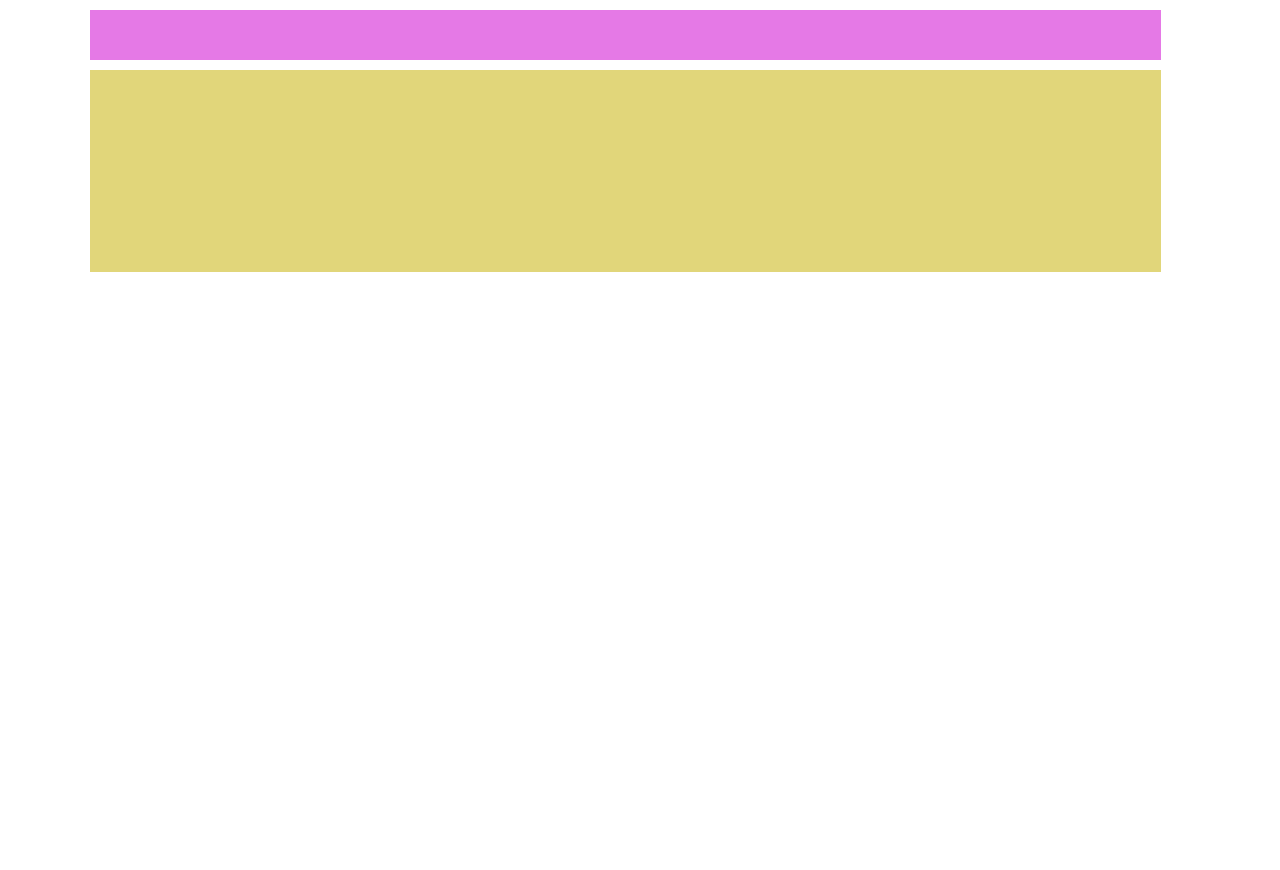
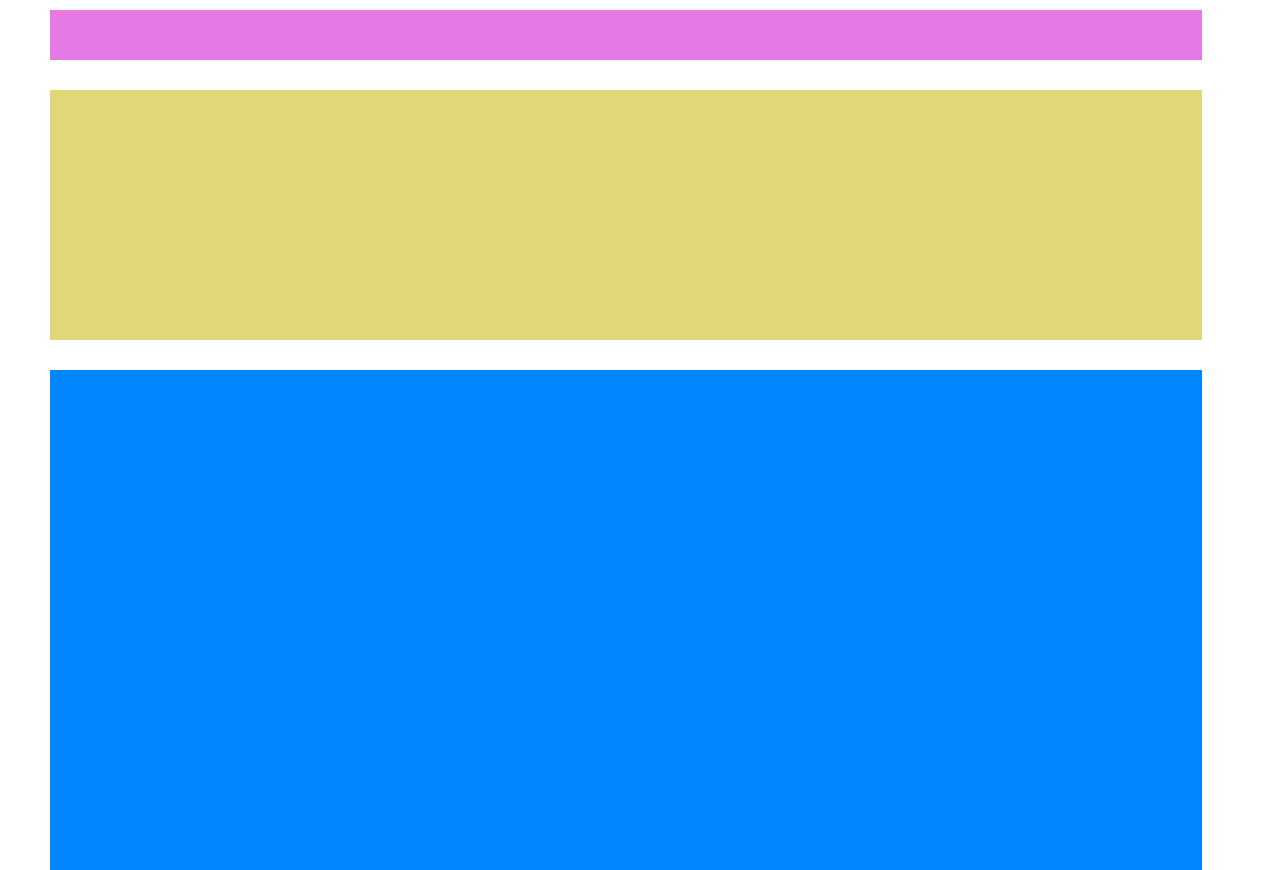
Before and after one commit to dinoarpa98/htmlcss-struttura-wp, a plain HTML site: page index.html in a window 1280 px wide. Before the commit the page ends 800 px from the top, so only its background shows below. Drawn offline with Linux system fonts and the light colour scheme.

Commit message:
setup 3 boards

```diff
--- a/asset/style.css
+++ b/asset/style.css
@@ -8,20 +8,26 @@
 
 body{
     margin-top: 10px;
-    margin-left: 90px;
+    margin-left: 50px;
+    width: 90%;
 }
 
 header{
     border: 1px solid #E579E6;
     background-color: #E579E6;
-    width: 90%;
     height: 50px;
 }
 
 .yellowboard{
     border: 1px solid #E1D67A ;
     background-color: #E1D67A ;
-    width: 90%;
-    margin-top: 10px;
-    padding: 100px;
+    margin:30px 0px;
+    height: 250px;
 }
+
+.blueboard{
+     border: 1px solid #0086FE;
+     background-color: #0086FE;
+     height: 500px;
+
+}
--- a/index.html
+++ b/index.html
@@ -15,11 +15,23 @@
     </header>
 
     <main>
-      <section>
+      <div>
           <div class="yellowboard">
 
           </div>
-      </section>
+         </div>
+
+      <div>
+
+         <div class="container">
+              <div class="blueboard">
+                 <div class="lightblueboard"> </div>
+                 <div class="lightblueboardleft"> </div>
+                 <div class="lightblueboardright"> </div>
+                 <div class="lightblueboardmid"> </div>
+                 </div>
+              </div>
+         </div>
 
     </main>
 
```
